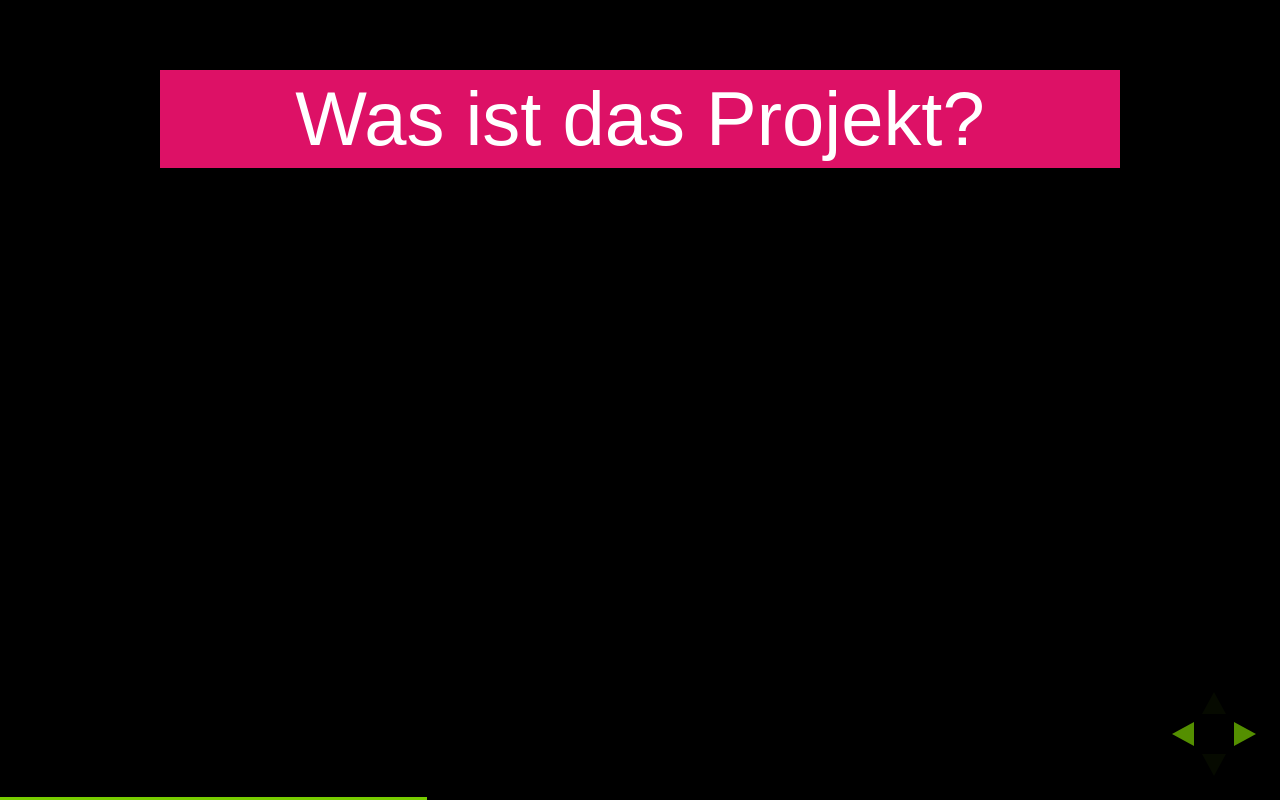
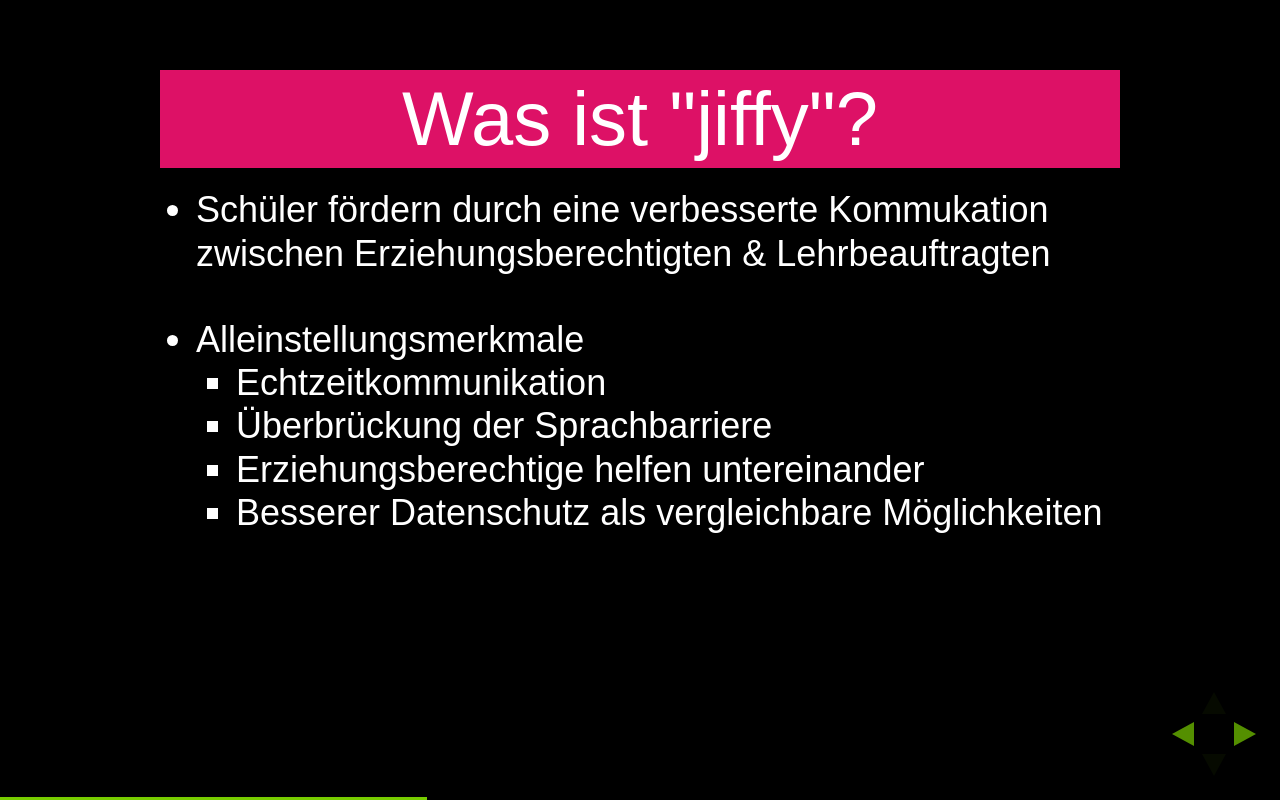
Before and after one commit to ndang/EIS_WS1314_jiffy, a website: page Audit1/index.html in a window 1280 px wide. Both pictures are taken after a click on the element 1251 px from the left and 734 px from the top of the page. Drawn offline with Linux system fonts and the light colour scheme.

Commit message:
presentation: what's jiffy

```diff
--- a/Audit1/index.html
+++ b/Audit1/index.html
@@ -63,7 +63,21 @@
                 </section>
 
                 <section>
-                    <h2>Was ist das Projekt?</h2>
+                    <h2>Was ist "jiffy"?</h2>
+                        <div>
+                            <ul>
+                                <li>Schüler fördern durch eine verbesserte Kommukation zwischen
+Erziehungsberechtigten &amp; Lehrbeauftragten</li>
+                                <br>
+                                <li>Alleinstellungsmerkmale</li>
+                                <ul>
+                                  <li>Echtzeitkommunikation</li>
+                                  <li>Überbrückung der Sprachbarriere</li>
+                                  <li>Erziehungsberechtige helfen untereinander</li>
+                                  <li>Besserer Datenschutz als vergleichbare Möglichkeiten</li>
+                                </ul>
+                            </ul>
+                        </div>
                 </section>
 
                 <section>
```
